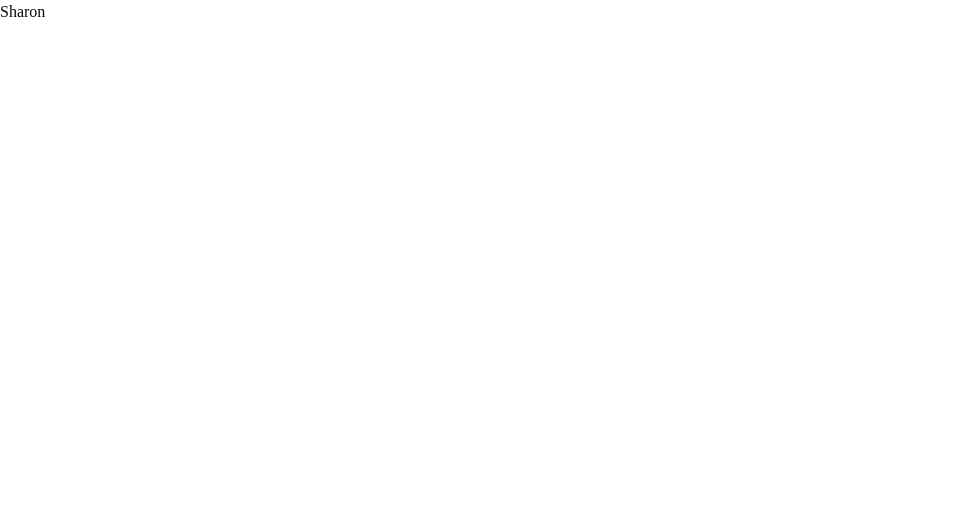
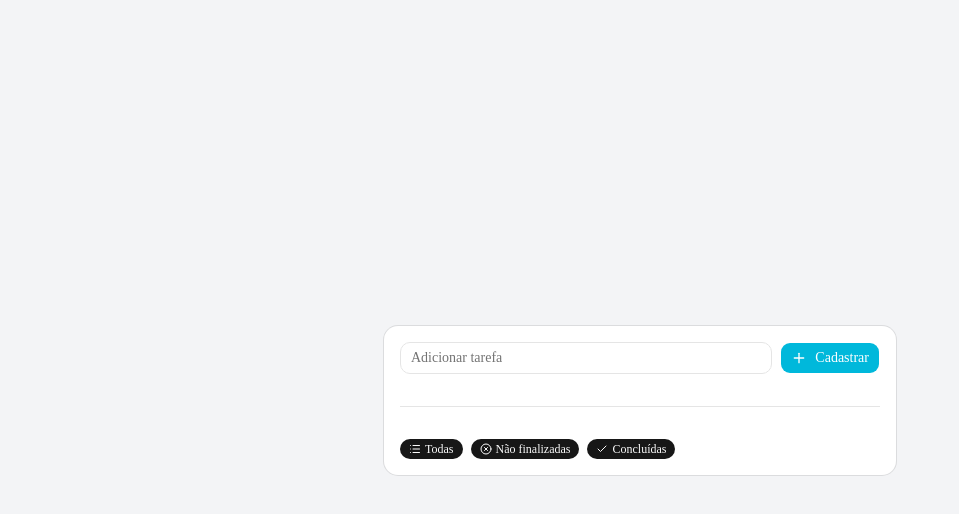
Before and after one commit to SharonDev-commits/Agenda, a Next.js app: page / in a window 1280 px wide. Shown: the top 514 px of the page, without its empty margins (0-959 px from the left). Built offline with nearby package versions, Linux system fonts and the light colour scheme.

Commit message:
feat: page principal, chore: estilizacao

```diff
--- a/src/app/page.tsx
+++ b/src/app/page.tsx
@@ -1,7 +1,47 @@
+import { Badge } from "@/components/ui/badge"
+import { Button } from "@/components/ui/button"
+import { Card } from "@/components/ui/card"
+import { Input } from "@/components/ui/input"
+import { Separator } from "@/components/ui/separator"
+
+import { Plus, List, Check, CircleX } from "lucide-react"
+
 const Home = () => {
- return(
-  <div>Sharon</div>
- )
+  return (
+    <main className="w-full h-screen bg-gray-100 flex justify-center items-center">
+      <Card className="w-lg p-4 space-y-4">
+
+        <div className="flex gap-2">
+          <Input placeholder="Adicionar tarefa" />
+
+          <Button className="cursor-pointer bg-cyan-500 hover:bg-cyan-600 text-white transition-colors duration-200 flex items-center gap-2">
+            <Plus size={18} />
+            Cadastrar
+          </Button>
+        </div>
+
+        <Separator />
+
+        <div className="flex gap-2">
+          <Badge className="flex items-center gap-1">
+            <List size={16} />
+            Todas
+          </Badge>
+
+          <Badge className="flex items-center gap-1">
+            <CircleX size={16} />
+            Não finalizadas
+          </Badge>
+
+          <Badge className="flex items-center gap-1">
+            <Check size={16} />
+            Concluídas
+          </Badge>
+        </div>
+
+      </Card>
+    </main>
+  )
 }
 
 export default Home
--- /dev/null
+++ b/src/components/ui/badge.tsx
@@ -0,0 +1,49 @@
+import * as React from "react"
+import { cva, type VariantProps } from "class-variance-authority"
+import { Slot } from "radix-ui"
+
+import { cn } from "@/lib/utils"
+
+const badgeVariants = cva(
+  "group/badge inline-flex h-5 w-fit shrink-0 items-center justify-center gap-1 overflow-hidden rounded-4xl border border-transparent px-2 py-0.5 text-xs font-medium whitespace-nowrap transition-all focus-visible:border-ring focus-visible:ring-[3px] focus-visible:ring-ring/50 has-data-[icon=inline-end]:pr-1.5 has-data-[icon=inline-start]:pl-1.5 aria-invalid:border-destructive aria-invalid:ring-destructive/20 dark:aria-invalid:ring-destructive/40 [&>svg]:pointer-events-none [&>svg]:size-3!",
+  {
+    variants: {
+      variant: {
+        default: "bg-primary text-primary-foreground [a]:hover:bg-primary/80",
+        secondary:
+          "bg-secondary text-secondary-foreground [a]:hover:bg-secondary/80",
+        destructive:
+          "bg-destructive/10 text-destructive focus-visible:ring-destructive/20 dark:bg-destructive/20 dark:focus-visible:ring-destructive/40 [a]:hover:bg-destructive/20",
+        outline:
+          "border-border text-foreground [a]:hover:bg-muted [a]:hover:text-muted-foreground",
+        ghost:
+          "hover:bg-muted hover:text-muted-foreground dark:hover:bg-muted/50",
+        link: "text-primary underline-offset-4 hover:underline",
+      },
+    },
+    defaultVariants: {
+      variant: "default",
+    },
+  }
+)
+
+function Badge({
+  className,
+  variant = "default",
+  asChild = false,
+  ...props
+}: React.ComponentProps<"span"> &
+  VariantProps<typeof badgeVariants> & { asChild?: boolean }) {
+  const Comp = asChild ? Slot.Root : "span"
+
+  return (
+    <Comp
+      data-slot="badge"
+      data-variant={variant}
+      className={cn(badgeVariants({ variant }), className)}
+      {...props}
+    />
+  )
+}
+
+export { Badge, badgeVariants }
--- /dev/null
+++ b/src/components/ui/card.tsx
@@ -0,0 +1,103 @@
+import * as React from "react"
+
+import { cn } from "@/lib/utils"
+
+function Card({
+  className,
+  size = "default",
+  ...props
+}: React.ComponentProps<"div"> & { size?: "default" | "sm" }) {
+  return (
+    <div
+      data-slot="card"
+      data-size={size}
+      className={cn(
+        "group/card flex flex-col gap-4 overflow-hidden rounded-xl bg-card py-4 text-sm text-card-foreground ring-1 ring-foreground/10 has-data-[slot=card-footer]:pb-0 has-[>img:first-child]:pt-0 data-[size=sm]:gap-3 data-[size=sm]:py-3 data-[size=sm]:has-data-[slot=card-footer]:pb-0 *:[img:first-child]:rounded-t-xl *:[img:last-child]:rounded-b-xl",
+        className
+      )}
+      {...props}
+    />
+  )
+}
+
+function CardHeader({ className, ...props }: React.ComponentProps<"div">) {
+  return (
+    <div
+      data-slot="card-header"
+      className={cn(
+        "group/card-header @container/card-header grid auto-rows-min items-start gap-1 rounded-t-xl px-4 group-data-[size=sm]/card:px-3 has-data-[slot=card-action]:grid-cols-[1fr_auto] has-data-[slot=card-description]:grid-rows-[auto_auto] [.border-b]:pb-4 group-data-[size=sm]/card:[.border-b]:pb-3",
+        className
+      )}
+      {...props}
+    />
+  )
+}
+
+function CardTitle({ className, ...props }: React.ComponentProps<"div">) {
+  return (
+    <div
+      data-slot="card-title"
+      className={cn(
+        "text-base leading-snug font-medium group-data-[size=sm]/card:text-sm",
+        className
+      )}
+      {...props}
+    />
+  )
+}
+
+function CardDescription({ className, ...props }: React.ComponentProps<"div">) {
+  return (
+    <div
+      data-slot="card-description"
+      className={cn("text-sm text-muted-foreground", className)}
+      {...props}
+    />
+  )
+}
+
+function CardAction({ className, ...props }: React.ComponentProps<"div">) {
+  return (
+    <div
+      data-slot="card-action"
+      className={cn(
+        "col-start-2 row-span-2 row-start-1 self-start justify-self-end",
+        className
+      )}
+      {...props}
+    />
+  )
+}
+
+function CardContent({ className, ...props }: React.ComponentProps<"div">) {
+  return (
+    <div
+      data-slot="card-content"
+      className={cn("px-4 group-data-[size=sm]/card:px-3", className)}
+      {...props}
+    />
+  )
+}
+
+function CardFooter({ className, ...props }: React.ComponentProps<"div">) {
+  return (
+    <div
+      data-slot="card-footer"
+      className={cn(
+        "flex items-center rounded-b-xl border-t bg-muted/50 p-4 group-data-[size=sm]/card:p-3",
+        className
+      )}
+      {...props}
+    />
+  )
+}
+
+export {
+  Card,
+  CardHeader,
+  CardFooter,
+  CardTitle,
+  CardAction,
+  CardDescription,
+  CardContent,
+}
--- /dev/null
+++ b/src/components/ui/input.tsx
@@ -0,0 +1,19 @@
+import * as React from "react"
+
+import { cn } from "@/lib/utils"
+
+function Input({ className, type, ...props }: React.ComponentProps<"input">) {
+  return (
+    <input
+      type={type}
+      data-slot="input"
+      className={cn(
+        "h-8 w-full min-w-0 rounded-lg border border-input bg-transparent px-2.5 py-1 text-base transition-colors outline-none file:inline-flex file:h-6 file:border-0 file:bg-transparent file:text-sm file:font-medium file:text-foreground placeholder:text-muted-foreground focus-visible:border-ring focus-visible:ring-3 focus-visible:ring-ring/50 disabled:pointer-events-none disabled:cursor-not-allowed disabled:bg-input/50 disabled:opacity-50 aria-invalid:border-destructive aria-invalid:ring-3 aria-invalid:ring-destructive/20 md:text-sm dark:bg-input/30 dark:disabled:bg-input/80 dark:aria-invalid:border-destructive/50 dark:aria-invalid:ring-destructive/40",
+        className
+      )}
+      {...props}
+    />
+  )
+}
+
+export { Input }
--- /dev/null
+++ b/src/components/ui/separator.tsx
@@ -0,0 +1,28 @@
+"use client"
+
+import * as React from "react"
+import { Separator as SeparatorPrimitive } from "radix-ui"
+
+import { cn } from "@/lib/utils"
+
+function Separator({
+  className,
+  orientation = "horizontal",
+  decorative = true,
+  ...props
+}: React.ComponentProps<typeof SeparatorPrimitive.Root>) {
+  return (
+    <SeparatorPrimitive.Root
+      data-slot="separator"
+      decorative={decorative}
+      orientation={orientation}
+      className={cn(
+        "shrink-0 bg-border data-horizontal:h-px data-horizontal:w-full data-vertical:w-px data-vertical:self-stretch",
+        className
+      )}
+      {...props}
+    />
+  )
+}
+
+export { Separator }
```
